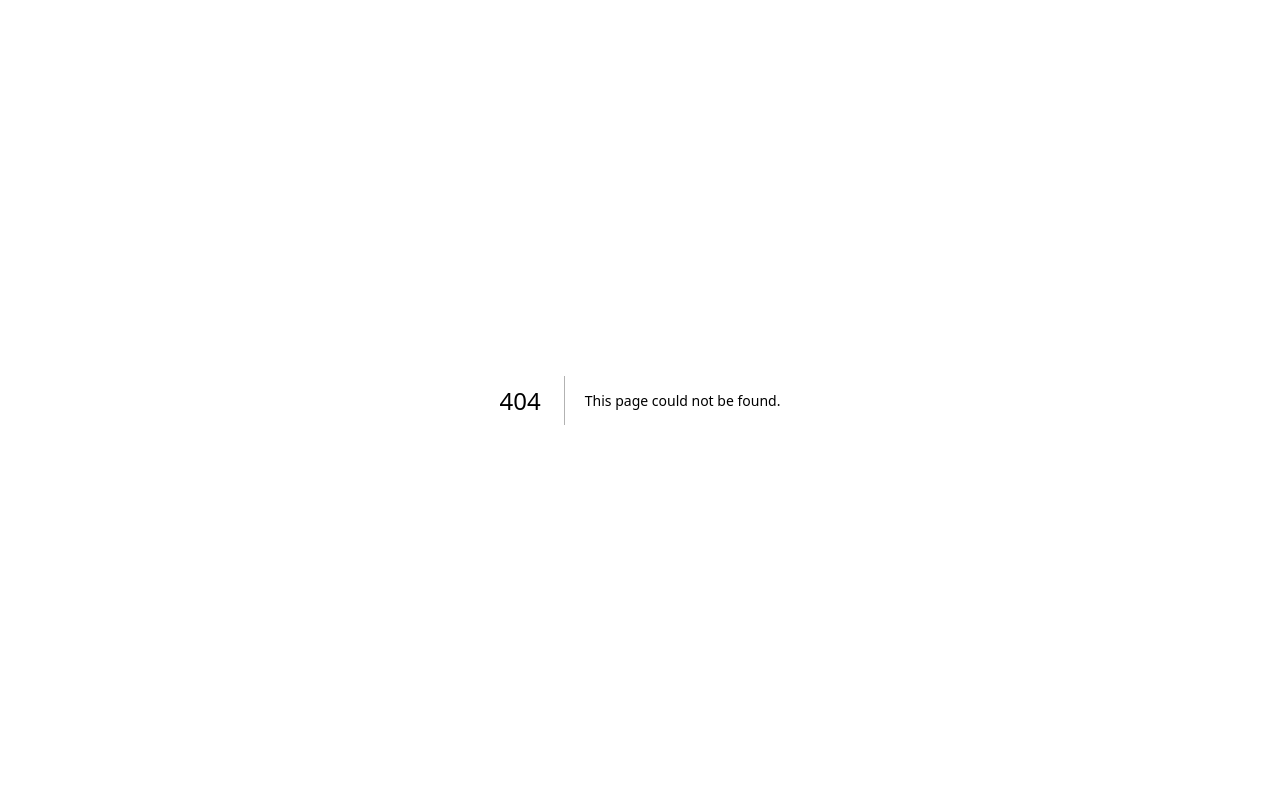
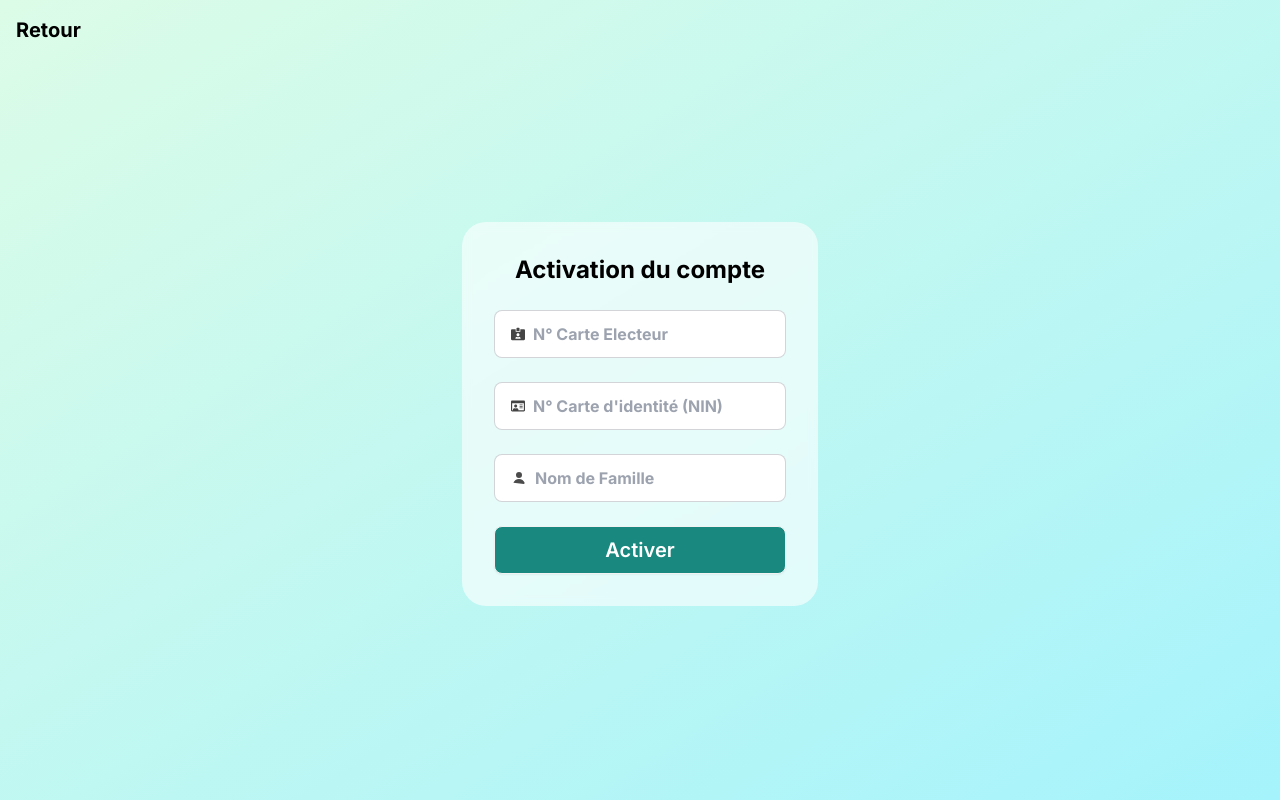
Before and after one commit to mouhamadmourtada/md_parrainage_electeur, a Next.js app: page /activation in a window 1280 px wide. Before the commit this address had no page. Built offline with nearby package versions, Linux system fonts and the light colour scheme.

Commit message:
add:activation page/ verify parrainage page

```diff
--- a/package.json
+++ b/package.json
@@ -9,11 +9,15 @@
     "lint": "next lint"
   },
   "dependencies": {
+    "gsap": "^3.12.5",
+    "next": "14.2.2",
     "react": "^18",
     "react-dom": "^18",
-    "next": "14.2.2"
+    "react-icons": "^5.1.0"
   },
   "devDependencies": {
+    "@gsap/react": "^2.1.0",
+    "daisyui": "^4.10.2",
     "postcss": "^8",
     "tailwindcss": "^3.4.1"
   }
--- /dev/null
+++ b/src/app/activation/page.js
@@ -0,0 +1,139 @@
+"use client";
+
+import { useRouter } from "next/navigation";
+import { useState } from "react";
+import { FaPhoneAlt, FaIdCardAlt, FaRegIdCard } from "react-icons/fa";
+
+export default function Activation() {
+  const router = useRouter();
+  const [showAdditionalInputs, setShowAdditionalInputs] = useState(false);
+  const [inputValues, setInputValues] = useState({
+    voterCard: "",
+    identityCard: "",
+    lastName: "",
+    email: "",
+    phoneNumber: "",
+  });
+
+  const handleInputChange = (field, value) => {
+    setInputValues((prev) => ({
+      ...prev,
+      [field]: value,
+    }));
+  };
+
+  const handleActivation = () => {
+    if (showAdditionalInputs) {
+        console.log(inputValues);
+    }else
+    setShowAdditionalInputs(true);
+  };
+
+
+  return (
+    <div className="py-4 px-4 flex flex-col h-screen bg-white text-xl font-bold bg-gradient-to-br from-green-100 to-cyan-200">
+      <button
+        className="hover:cursor-pointer self-start text-sm sm:text-xl"
+        onClick={() => router.back()}
+      >
+        Retour
+      </button>
+
+      <div className="self-center my-auto flex flex-col gap-6 rounded-3xl bg-[#ffffff99] p-8 backdrop-blur-sm max-w-[80%]">
+        <p className="font-bold text-sm sm:text-2xl w-full text-center">
+          Activation du compte
+        </p>
+
+        {/* Carte electeur */}
+        <label className="input input-bordered flex items-center gap-2">
+          <FaIdCardAlt size={14} color="#444" />
+          <input
+
+            type={showAdditionalInputs?"button":"text"}
+            // readOnly={showAdditionalInputs}
+            value={inputValues.voterCard}
+            onChange={(e) => handleInputChange("voterCard", e.target.value)}
+            style={{userSelect:"none"}}
+            className="grow text-sm md:text-base"
+            placeholder="N° Carte Electeur"
+          />
+        </label>
+        {/* Carte d'identité */}
+
+        <label className="input input-bordered flex items-center gap-2">
+          <FaRegIdCard size={14} color="#444" />
+          <input
+            type={showAdditionalInputs?"button":"text"}
+            readOnly={showAdditionalInputs}
+
+            value={inputValues.identityCard}
+            onChange={(e) => handleInputChange("identityCard", e.target.value)}
+            className="grow text-sm md:text-base"
+            placeholder="N° Carte d'identité (NIN)"
+          />
+        </label>
+
+        <label className="input input-bordered flex items-center gap-2">
+          <svg
+            xmlns="http://www.w3.org/2000/svg"
+            viewBox="0 0 16 16"
+            fill="currentColor"
+            className="w-4 h-4 opacity-70"
+          >
+            <path d="M8 8a3 3 0 1 0 0-6 3 3 0 0 0 0 6ZM12.735 14c.618 0 1.093-.561.872-1.139a6.002 6.002 0 0 0-11.215 0 c.-22-.578-.254 1.139.872 1.139h9.47Z" />
+          </svg>
+          <input
+            type={showAdditionalInputs?"button":"text"}
+            readOnly={showAdditionalInputs}
+            value={inputValues.lastName}
+            onChange={(e) => handleInputChange("lastName", e.target.value)}
+            className="grow text-sm md:text-base"
+            placeholder="Nom de Famille"
+          />
+        </label>
+
+        {showAdditionalInputs && (
+          <>
+            {/* Adresse Email */}
+            <label className="input input-bordered flex items-center gap-2">
+              <svg
+                xmlns="http://www.w3.org/2000/svg"
+                viewBox="0 0 16 16"
+                fill="currentColor"
+                className="w-4 h-4 opacity-70"
+              >
+                <path d="M2.5 3A1.5 1.5 0 0 0 1 4.5v.793c.026.009.051.02.076.032L7.674 8.51c.206.1.446.1.652 0l6.598-3.185A.755.755 0 0 1 15 5.293V4.5A1.5 1.5 0 0 0 13.5 3h-11Z" />
+              </svg>
+              <input
+                type="text"
+                value={inputValues.email}
+                onChange={(e) => handleInputChange("email", e.target.value)}
+                className="grow text-sm md:text-base"
+                placeholder="Adresse Email"
+              />
+            </label>
+
+            {/* Numéro de téléphone */}
+            <label class="input input-bordered flex items-center gap-2">
+              <FaPhoneAlt size={14} color="#444" />
+              <input
+                type="text"
+                value={inputValues.phoneNumber}
+                onChange={(e) => handleInputChange("phoneNumber", e.target.value)}
+                class="grow text-sm md:text-base"
+                placeholder="Numéro de téléphone"
+              />
+            </label>
+          </>
+        )}
+
+        <button
+          className="btn bg-[#19897F] hover:bg-white hover:text-[#19897F] hover:border hover:border-[#19897F] text-white text-xl"
+          onClick={handleActivation}
+        >
+          Activer
+        </button>
+      </div>
+    </div>
+  );
+}
--- a/src/app/page.js
+++ b/src/app/page.js
@@ -1,112 +1,103 @@
+"use client";
+
+import { useState } from "react";
 import Image from "next/image";
+import Link from "next/link";
+import { FaIdCardAlt, FaKey } from "react-icons/fa";
 
 export default function Home() {
+  const [isModalOpen, setIsModalOpen] = useState(false);
+
+  const toggleModal = () => {
+    setIsModalOpen(!isModalOpen);
+  };
+
   return (
-    <main className="flex min-h-screen flex-col items-center justify-between p-24">
-      <div className="z-10 max-w-5xl w-full items-center justify-between font-mono text-sm lg:flex">
-        <p className="fixed left-0 top-0 flex w-full justify-center border-b border-gray-300 bg-gradient-to-b from-zinc-200 pb-6 pt-8 backdrop-blur-2xl dark:border-neutral-800 dark:bg-zinc-800/30 dark:from-inherit lg:static lg:w-auto  lg:rounded-xl lg:border lg:bg-gray-200 lg:p-4 lg:dark:bg-zinc-800/30">
-          Get started by editing&nbsp;
-          <code className="font-mono font-bold">src/app/page.js</code>
+    <main className="flex min-h-screen flex-col items-center py-8 bg-[url('/bg-hero.jpg')] bg-cover relative">
+      {/* Modal Background Blurry */}
+      {isModalOpen && (
+        <div
+          className="fixed inset-0 z-20 bg-black bg-opacity-50 backdrop-blur-lg"
+          onClick={toggleModal}
+        >
+          <div
+            className="flex justify-center items-center min-h-screen"
+            onClick={(e) => e.stopPropagation()} // Stop event bubbling
+          >
+            <div className="bg-white p-6 rounded-xl shadow-lg max-w-sm text-center flex flex-col gap-4">
+              <p className="text-xl font-bold text-[#19897F]">Vérifier votre parrainage</p>
+              {/* Code de vérification */}
+                <div className="flex flex-col gap-2">
+
+              <label className="input input-bordered flex items-center gap-2">
+                <FaIdCardAlt size={14} color="#444" />
+
+                <input
+                  type="text"
+                  style={{ userSelect: "none" }}
+                  className="grow text-sm md:text-base"
+                  placeholder="Code de verification"
+                />
+              </label>
+                {/* Carte electeur */}
+                <label className="input input-bordered flex items-center gap-2">
+                  <FaKey size={14} color="#444" />
+                  <input
+                    type="text"
+                    // readOnly={showAdditionalInputs}
+                    style={{ userSelect: "none" }}
+                    className="grow text-sm md:text-base"
+                    placeholder="N° Carte Electeur"
+                  />
+                </label>
+                </div>
+                <div className="flex flex-col gap-2">
+
+                <button
+                className=" px-4 py-2 bg-teal-600 text-white rounded hover:bg-teal-800"
+                onClick={toggleModal}
+                >
+                Verifier
+              </button>
+              <button
+                className=" px-4 py-2 bg-red-600 text-white rounded hover:bg-red-500"
+                onClick={toggleModal}
+                >
+                Annuler
+              </button>
+                </div>
+            </div>
+          </div>
+        </div>
+      )}
+
+      <div className="flex flex-col gap-8 my-auto bg-[#ffffff99] p-8 rounded-3xl backdrop-blur-sm max-w-[80%] z-10">
+        <p className="font-bold text-2xl w-full text-center">
+          Bienvenue sur <span className="text-[#19897F]">Sama Parrain !</span>
         </p>
-        <div className="fixed bottom-0 left-0 flex h-48 w-full items-end justify-center bg-gradient-to-t from-white via-white dark:from-black dark:via-black lg:static lg:h-auto lg:w-auto lg:bg-none">
-          <a
-            className="pointer-events-none flex place-items-center gap-2 p-8 lg:pointer-events-auto lg:p-0"
-            href="https://vercel.com?utm_source=create-next-app&utm_medium=appdir-template&utm_campaign=create-next-app"
-            target="_blank"
-            rel="noopener noreferrer"
-          >
-            By{" "}
-            <Image
-              src="/vercel.svg"
-              alt="Vercel Logo"
-              className="dark:invert"
-              width={100}
-              height={24}
-              priority
-            />
-          </a>
-        </div>
-      </div>
 
-      <div className="relative flex place-items-center before:absolute before:h-[300px] before:w-full sm:before:w-[480px] before:-translate-x-1/2 before:rounded-full before:bg-gradient-radial before:from-white before:to-transparent before:blur-2xl before:content-[''] after:absolute after:-z-20 after:h-[180px] after:w-full sm:after:w-[240px] after:translate-x-1/3 after:bg-gradient-conic after:from-sky-200 after:via-blue-200 after:blur-2xl after:content-[''] before:dark:bg-gradient-to-br before:dark:from-transparent before:dark:to-blue-700 before:dark:opacity-10 after:dark:from-sky-900 after:dark:via-[#0141ff] after:dark:opacity-40 before:lg:h-[360px] z-[-1]">
-        <Image
-          className="relative dark:drop-shadow-[0_0_0.3rem_#ffffff70] dark:invert"
-          src="/next.svg"
-          alt="Next.js Logo"
-          width={180}
-          height={37}
-          priority
-        />
-      </div>
+        <Link
+          className="bg-[#19897F] text-white text-center py-4 px-6 md:text-lg text-sm rounded hover:bg-transparent hover:border hover:border-[#19897F] hover:text-[#19897F] hover:rounded-3xl transition-all duration-600"
+          onClick={() => console.log("Activer compte")}
+          href="/activation"
+        >
+          Activer compte
+        </Link>
 
-      <div className="mb-32 grid text-center lg:max-w-5xl lg:w-full lg:mb-0 lg:grid-cols-4 lg:text-left">
-        <a
-          href="https://nextjs.org/docs?utm_source=create-next-app&utm_medium=appdir-template&utm_campaign=create-next-app"
-          className="group rounded-lg border border-transparent px-5 py-4 transition-colors hover:border-gray-300 hover:bg-gray-100 hover:dark:border-neutral-700 hover:dark:bg-neutral-800/30"
-          target="_blank"
-          rel="noopener noreferrer"
+        <Link
+          className="bg-[#19897F] text-white text-center py-4 px-6 md:text-lg text-sm rounded hover:bg-transparent hover:border hover:border-[#19897F] hover:text-[#19897F] hover:rounded-3xl transition-all duration-600"
+          onClick={() => console.log("Parrainer mon Candidat")}
+          href=""
         >
-          <h2 className={`mb-3 text-2xl font-semibold`}>
-            Docs{" "}
-            <span className="inline-block transition-transform group-hover:translate-x-1 motion-reduce:transform-none">
-              -&gt;
-            </span>
-          </h2>
-          <p className={`m-0 max-w-[30ch] text-sm opacity-50`}>
-            Find in-depth information about Next.js features and API.
-          </p>
-        </a>
+          Parrainer Mon Candidat
+        </Link>
 
-        <a
-          href="https://nextjs.org/learn?utm_source=create-next-app&utm_medium=appdir-template-tw&utm_campaign=create-next-app"
-          className="group rounded-lg border border-transparent px-5 py-4 transition-colors hover:border-gray-300 hover:bg-gray-100 hover:dark:border-neutral-700 hover:dark:bg-neutral-800 hover:dark:bg-opacity-30"
-          target="_blank"
-          rel="noopener noreferrer"
+        <button
+          className="bg-[#19897F] text-white text-center py-4 px-6 md:text-lg text-sm rounded hover:bg-transparent hover:border hover:border-[#19897F] hover:text-[#19897F] hover:rounded-3xl transition-all duration-600"
+          onClick={toggleModal}
         >
-          <h2 className={`mb-3 text-2xl font-semibold`}>
-            Learn{" "}
-            <span className="inline-block transition-transform group-hover:translate-x-1 motion-reduce:transform-none">
-              -&gt;
-            </span>
-          </h2>
-          <p className={`m-0 max-w-[30ch] text-sm opacity-50`}>
-            Learn about Next.js in an interactive course with&nbsp;quizzes!
-          </p>
-        </a>
-
-        <a
-          href="https://vercel.com/templates?framework=next.js&utm_source=create-next-app&utm_medium=appdir-template&utm_campaign=create-next-app"
-          className="group rounded-lg border border-transparent px-5 py-4 transition-colors hover:border-gray-300 hover:bg-gray-100 hover:dark:border-neutral-700 hover:dark:bg-neutral-800/30"
-          target="_blank"
-          rel="noopener noreferrer"
-        >
-          <h2 className={`mb-3 text-2xl font-semibold`}>
-            Templates{" "}
-            <span className="inline-block transition-transform group-hover:translate-x-1 motion-reduce:transform-none">
-              -&gt;
-            </span>
-          </h2>
-          <p className={`m-0 max-w-[30ch] text-sm opacity-50`}>
-            Explore starter templates for Next.js.
-          </p>
-        </a>
-
-        <a
-          href="https://vercel.com/new?utm_source=create-next-app&utm_medium=appdir-template&utm_campaign=create-next-app"
-          className="group rounded-lg border border-transparent px-5 py-4 transition-colors hover:border-gray-300 hover:bg-gray-100 hover:dark:border-neutral-700 hover:dark:bg-neutral-800/30"
-          target="_blank"
-          rel="noopener noreferrer"
-        >
-          <h2 className={`mb-3 text-2xl font-semibold`}>
-            Deploy{" "}
-            <span className="inline-block transition-transform group-hover:translate-x-1 motion-reduce:transform-none">
-              -&gt;
-            </span>
-          </h2>
-          <p className={`m-0 max-w-[30ch] text-sm opacity-50 text-balance`}>
-            Instantly deploy your Next.js site to a shareable URL with Vercel.
-          </p>
-        </a>
+          Vérifier Parrainage
+        </button>
       </div>
     </main>
   );
--- a/tailwind.config.js
+++ b/tailwind.config.js
@@ -14,5 +14,5 @@
       },
     },
   },
-  plugins: [],
+  plugins: [require("daisyui")],
 };
```
Also changed, not shown: public/bg-hero.jpg (added), src/app/homepage/page.js (added), 1 other file (tests, documents, lock files or other folders).
